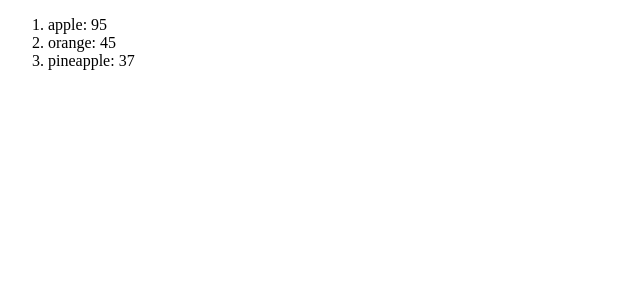
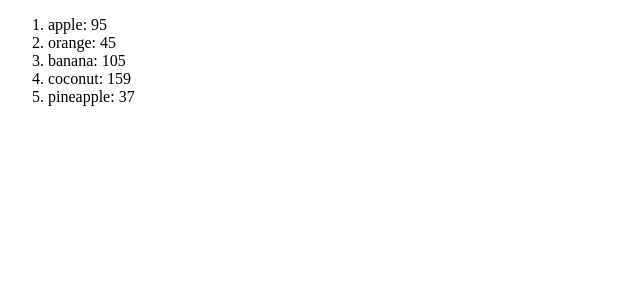
Before and after one commit to fabjoncela/React-vite, a React (Vite) app: page / in a window 1280 px wide. Shown: the top 300 px of the page, without its empty margins (0-640 px from the left). Built offline with nearby package versions, Linux system fonts and the light colour scheme.

Commit message:
using default fruits

```diff
--- a/src/List.jsx
+++ b/src/List.jsx
@@ -15,10 +15,10 @@
     //fruits.sort((a, b) => b.calories - a.calories); //reverse numeric order
 
     // const lowCalFruits = fruits.filter(fruit => fruit.calories < 100)
-    const lowCalFruits = fruits.filter(fruit => fruit.calories < 100)
+    //const highCalFruits = fruits.filter(fruit => fruit.calories < 100)
 
-    const listItems = lowCalFruits.map(lowCalFruit => <li key={lowCalFruit.id}>
-        {lowCalFruit.name}: {lowCalFruit.calories}</li>);
+    const listItems = fruits.map(fruit => <li key={fruit.id}>
+        {fruit.name}: {fruit.calories}</li>);
 
     return (<ol>{listItems}</ol>);
 }
```
